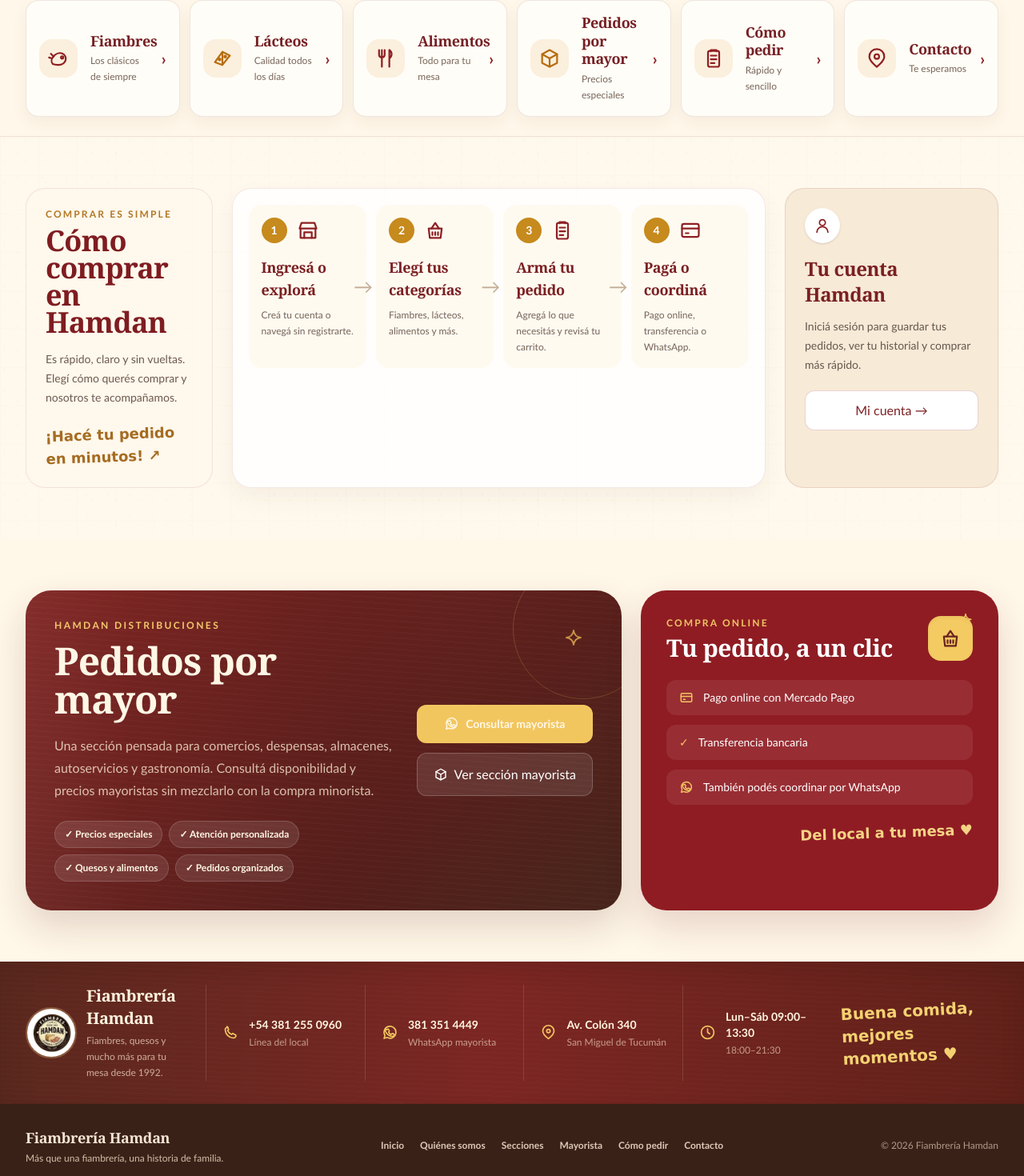
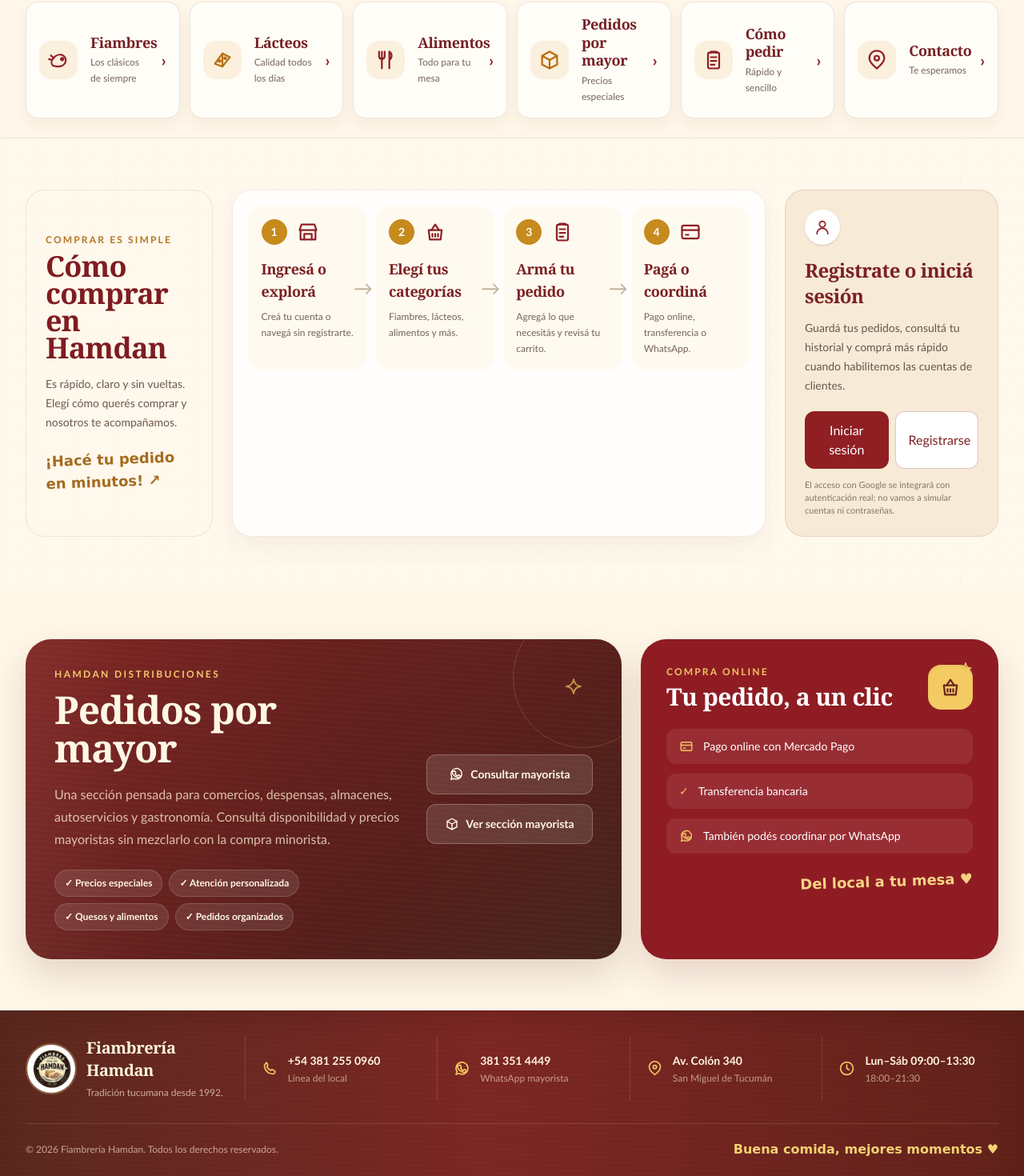
Before and after one commit to Jeser0/fiambreria-hamdan, a Next.js app: page / in a window 1280 px wide. Shown: the part 765-2235 px from the top of the page at 80% size. Built offline with nearby package versions, Linux system fonts and the light colour scheme.

Commit message:
style: refine homepage actions and footer

```diff
--- a/src/components/HamdanFooter.tsx
+++ b/src/components/HamdanFooter.tsx
@@ -2,56 +2,78 @@ import Image from "next/image";
 import { ClockIcon, PhoneIcon, PinIcon, WhatsAppIcon } from "./Icons";
 
 const contactItems = [
-  { icon: <PhoneIcon size={21} />, title: "+54 381 255 0960", subtitle: "Línea del local" },
-  { icon: <WhatsAppIcon size={21} />, title: "381 351 4449", subtitle: "WhatsApp mayorista" },
-  { icon: <PinIcon size={21} />, title: "Av. Colón 340", subtitle: "San Miguel de Tucumán" },
-  { icon: <ClockIcon size={21} />, title: "Lun–Sáb 09:00–13:30", subtitle: "18:00–21:30" },
+  {
+    icon: <PhoneIcon size={21} />,
+    title: "+54 381 255 0960",
+    subtitle: "Línea del local",
+    href: "tel:+543812550960",
+  },
+  {
+    icon: <WhatsAppIcon size={21} />,
+    title: "381 351 4449",
+    subtitle: "WhatsApp mayorista",
+    href: "https://wa.me/543813514449",
+  },
+  {
+    icon: <PinIcon size={21} />,
+    title: "Av. Colón 340",
+    subtitle: "San Miguel de Tucumán",
+    href: "https://www.google.com/maps/search/?api=1&query=Av.+Col%C3%B3n+340%2C+San+Miguel+de+Tucum%C3%A1n",
+  },
+  {
+    icon: <ClockIcon size={21} />,
+    title: "Lun–Sáb 09:00–13:30",
+    subtitle: "18:00–21:30",
+  },
 ];
 
 export default function HamdanFooter() {
   return (
     <footer id="contacto" className="scroll-mt-40">
-      <div className="contact-band border-y border-[#3b1d12]/20 py-7 text-[#fff4df]">
-        <div className="mx-auto grid max-w-[1500px] gap-5 px-5 sm:grid-cols-2 sm:px-6 xl:grid-cols-[1.15fr_repeat(4,1fr)_1.1fr] lg:px-8">
+      <div className="contact-band border-y border-[#3b1d12]/20 py-8 text-[#fff4df]">
+        <div className="mx-auto max-w-[1500px] px-5 sm:px-6 lg:px-8">
+          <div className="grid gap-5 sm:grid-cols-2 xl:grid-cols-[1.15fr_repeat(4,1fr)]">
             <div className="flex items-center gap-3">
-            <Image src="/brand/logo.svg" alt="Fiambrería Hamdan" width={70} height={70} className="h-16 w-16 rounded-full border-2 border-[#f1ce7a]/30" />
+              <Image
+                src="/brand/logo.svg"
+                alt="Fiambrería Hamdan"
+                width={70}
+                height={70}
+                className="h-16 w-16 rounded-full border-2 border-[#f1ce7a]/30"
+              />
               <div>
                 <p className="font-display text-xl font-black">Fiambrería Hamdan</p>
-              <p className="mt-1 text-xs leading-5 text-[#f3dbc3]/75">Fiambres, quesos y mucho más para tu mesa desde 1992.</p>
+                <p className="mt-1 text-xs leading-5 text-[#f3dbc3]/75">Tradición tucumana desde 1992.</p>
               </div>
             </div>
 
-          {contactItems.map((item) => (
-            <div key={item.title} className="flex items-center gap-3 border-[#f4ddbe]/15 xl:border-l xl:pl-5">
+            {contactItems.map((item) => {
+              const content = (
+                <>
                   <span className="text-[#f2c65f]">{item.icon}</span>
                   <div>
                     <p className="text-sm font-extrabold">{item.title}</p>
                     <p className="mt-1 text-xs text-[#f3dbc3]/65">{item.subtitle}</p>
                   </div>
-            </div>
-          ))}
+                </>
+              );
 
-          <div className="flex items-center justify-start xl:justify-end">
-            <p className="handwritten rotate-[-3deg] text-xl font-bold text-[#f4d171]">Buena comida,<br />mejores momentos ♥</p>
-          </div>
-        </div>
+              const className = "flex items-center gap-3 border-[#f4ddbe]/15 xl:border-l xl:pl-5 transition hover:text-white";
+
+              return item.href ? (
+                <a key={item.title} href={item.href} target={item.href.startsWith("http") ? "_blank" : undefined} rel={item.href.startsWith("http") ? "noreferrer" : undefined} className={className}>
+                  {content}
+                </a>
+              ) : (
+                <div key={item.title} className={className}>{content}</div>
+              );
+            })}
           </div>
 
-      <div className="bg-[#3a2118] py-7 text-[#f5e5d3]">
-        <div className="mx-auto flex max-w-[1500px] flex-col gap-5 px-5 sm:px-6 lg:flex-row lg:items-center lg:justify-between lg:px-8">
-          <div>
-            <p className="font-display text-lg font-black">Fiambrería Hamdan</p>
-            <p className="mt-1 text-xs text-[#d4bca6]">Más que una fiambrería, una historia de familia.</p>
+          <div className="mt-7 flex flex-col gap-3 border-t border-[#f4ddbe]/15 pt-5 text-xs text-[#f3dbc3]/70 sm:flex-row sm:items-center sm:justify-between">
+            <p>© 2026 Fiambrería Hamdan. Todos los derechos reservados.</p>
+            <p className="handwritten text-base font-bold text-[#f4d171]">Buena comida, mejores momentos ♥</p>
           </div>
-          <nav className="flex flex-wrap gap-x-5 gap-y-2 text-xs font-semibold text-[#dcc8b6]">
-            <a href="#inicio" className="hover:text-white">Inicio</a>
-            <a href="#historia" className="hover:text-white">Quiénes somos</a>
-            <a href="#secciones" className="hover:text-white">Secciones</a>
-            <a href="#mayorista" className="hover:text-white">Mayorista</a>
-            <a href="#como-pedir" className="hover:text-white">Cómo pedir</a>
-            <a href="#contacto" className="hover:text-white">Contacto</a>
-          </nav>
-          <p className="text-xs text-[#af9988]">© 2026 Fiambrería Hamdan</p>
         </div>
       </div>
     </footer>
--- a/src/components/HamdanHeader.tsx
+++ b/src/components/HamdanHeader.tsx
@@ -58,19 +58,19 @@ export default function HamdanHeader() {
           </div>
 
           <div className="flex shrink-0 items-center gap-2">
-            <button
-              type="button"
-              className="hidden items-center gap-2 rounded-xl border border-[#8f1f23]/20 bg-white px-3.5 py-2.5 text-sm font-bold text-[#7f2425] transition hover:-translate-y-0.5 hover:shadow-md md:flex"
+            <a
+              href="#cuenta"
+              className="hidden items-center gap-2 rounded-xl border border-[#8f1f23]/20 bg-white px-3.5 py-2.5 text-sm font-bold text-[#7f2425] transition hover:-translate-y-0.5 hover:border-[#8f1f23]/35 hover:bg-[#fff8ee] hover:shadow-md md:flex"
             >
               <UserIcon size={18} />
               <span className="hidden lg:inline">Iniciar sesión</span>
-            </button>
+            </a>
 
             <a
               href="https://wa.me/543813514449"
               target="_blank"
               rel="noreferrer"
-              className="hidden items-center gap-2 rounded-xl bg-[#15975d] px-3.5 py-2.5 text-sm font-bold text-white shadow-sm transition hover:-translate-y-0.5 hover:bg-[#118552] hover:shadow-md lg:flex"
+              className="hidden items-center gap-2 rounded-xl border border-[#15975d]/40 bg-[#15975d]/12 px-3.5 py-2.5 text-sm font-black text-[#0b7145] shadow-sm transition hover:-translate-y-0.5 hover:border-[#15975d]/60 hover:bg-[#15975d]/18 hover:shadow-md lg:flex"
             >
               <WhatsAppIcon size={19} />
               <span>Pedir por WhatsApp</span>
--- a/src/components/HamdanHero.tsx
+++ b/src/components/HamdanHero.tsx
@@ -28,10 +28,10 @@ export default function HamdanHero() {
           </p>
 
           <div className="mt-7 flex flex-wrap gap-3">
-            <a href="#secciones" className="magic-button inline-flex items-center gap-2 rounded-xl bg-[#8e1e24] px-5 py-3 text-sm font-black text-white shadow-sm transition hover:-translate-y-0.5 hover:bg-[#76171c] hover:shadow-lg">
+            <a href="#secciones" className="magic-button inline-flex items-center gap-2 rounded-xl border border-[#7d171c]/25 bg-[#a7242b] px-5 py-3 text-sm font-black text-[#fff8eb] shadow-[0_8px_20px_rgba(142,30,36,0.18)] transition hover:-translate-y-0.5 hover:bg-[#941f25] hover:shadow-[0_12px_24px_rgba(142,30,36,0.24)]">
               <StoreIcon size={18} /> Explorar secciones <span aria-hidden>→</span>
             </a>
-            <a href="#como-pedir" className="inline-flex items-center gap-2 rounded-xl bg-[#f5c95c] px-5 py-3 text-sm font-black text-[#3f2d1f] shadow-sm transition hover:-translate-y-0.5 hover:bg-[#f7d475] hover:shadow-lg">
+            <a href="/mayorista" className="inline-flex items-center gap-2 rounded-xl bg-[#f5c95c] px-5 py-3 text-sm font-black text-[#3f2d1f] shadow-sm transition hover:-translate-y-0.5 hover:bg-[#f7d475] hover:shadow-lg">
               <BasketIcon size={18} /> Comprar online <span aria-hidden>→</span>
             </a>
             <a href="#mayorista" className="inline-flex items-center gap-2 rounded-xl border border-[#8e1e24]/30 bg-[#fffaf0]/70 px-5 py-3 text-sm font-black text-[#7a2022] transition hover:-translate-y-0.5 hover:bg-white hover:shadow-md">
--- a/src/components/OrderExperience.tsx
+++ b/src/components/OrderExperience.tsx
@@ -21,12 +21,12 @@ export default function OrderExperience() {
               </div>
             </div>
             <div className="flex min-w-52 flex-col gap-3">
-              <a href="https://wa.me/543813514449" target="_blank" rel="noreferrer" className="inline-flex items-center justify-center gap-2 rounded-xl bg-[#f2c65f] px-5 py-3.5 text-sm font-black text-[#4a2a1c] transition hover:-translate-y-0.5 hover:bg-[#f7d47d]">
+              <a href="https://wa.me/543813514449?text=Hola%20Hamdan%2C%20quisiera%20consultar%20por%20precios%20mayoristas." target="_blank" rel="noreferrer" className="inline-flex items-center justify-center gap-2 rounded-xl border border-white/25 bg-white/12 px-5 py-3.5 text-sm font-black text-white transition hover:-translate-y-0.5 hover:border-white/40 hover:bg-white/18">
                 <WhatsAppIcon size={19} /> Consultar mayorista
               </a>
-              <button type="button" className="inline-flex items-center justify-center gap-2 rounded-xl border border-white/20 bg-white/10 px-5 py-3.5 text-sm font-black text-white transition hover:bg-white/15">
+              <a href="/mayorista" className="inline-flex items-center justify-center gap-2 rounded-xl border border-white/25 bg-white/12 px-5 py-3.5 text-sm font-black text-white transition hover:-translate-y-0.5 hover:border-white/40 hover:bg-white/18">
                 <BoxIcon size={18} /> Ver sección mayorista
-              </button>
+              </a>
             </div>
           </div>
         </div>
--- a/src/components/ShoppingJourney.tsx
+++ b/src/components/ShoppingJourney.tsx
@@ -34,11 +34,15 @@ export default function ShoppingJourney() {
           </div>
         </div>
 
-        <aside className="rounded-3xl border border-[#8f1f23]/12 bg-[#f7ead7] p-6">
+        <aside id="cuenta" className="scroll-mt-40 rounded-3xl border border-[#8f1f23]/12 bg-[#f7ead7] p-6">
           <div className="flex h-11 w-11 items-center justify-center rounded-full bg-white text-[#8f1f23] shadow-sm"><UserIcon size={22} /></div>
-          <h3 className="font-display mt-4 text-2xl font-black text-[#7b2022]">Tu cuenta Hamdan</h3>
-          <p className="mt-3 text-sm leading-6 text-[#68574e]">Iniciá sesión para guardar tus pedidos, ver tu historial y comprar más rápido.</p>
-          <button type="button" className="mt-5 w-full rounded-xl border border-[#8f1f23]/20 bg-white px-4 py-3 text-sm font-black text-[#7f2023] transition hover:-translate-y-0.5 hover:shadow-md">Mi cuenta →</button>
+          <h3 className="font-display mt-4 text-2xl font-black text-[#7b2022]">Registrate o iniciá sesión</h3>
+          <p className="mt-3 text-sm leading-6 text-[#68574e]">Guardá tus pedidos, consultá tu historial y comprá más rápido cuando habilitemos las cuentas de clientes.</p>
+          <div className="mt-5 grid gap-2 sm:grid-cols-2 lg:grid-cols-1 xl:grid-cols-2">
+            <button type="button" className="rounded-xl bg-[#8f1f23] px-4 py-3 text-sm font-black text-white transition hover:-translate-y-0.5 hover:bg-[#76191d] hover:shadow-md">Iniciar sesión</button>
+            <button type="button" className="rounded-xl border border-[#8f1f23]/25 bg-white px-4 py-3 text-sm font-black text-[#7f2023] transition hover:-translate-y-0.5 hover:bg-[#fffaf2] hover:shadow-md">Registrarse</button>
+          </div>
+          <p className="mt-3 text-[11px] leading-4 text-[#8a7468]">El acceso con Google se integrará con autenticación real; no vamos a simular cuentas ni contraseñas.</p>
         </aside>
       </div>
     </section>
```
Lines whose indentation alone changed are shown as unchanged.
